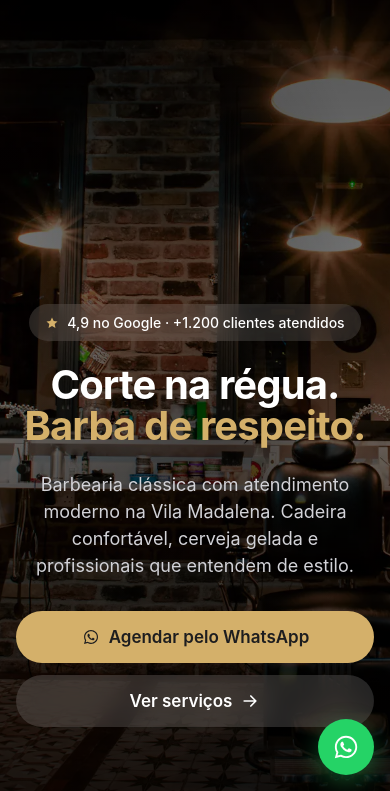
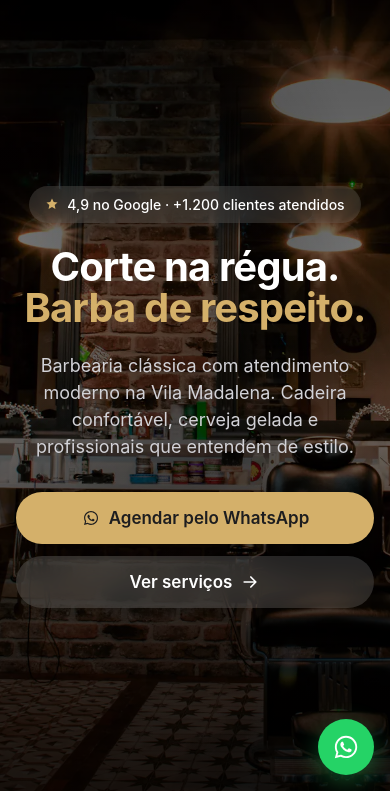
Before and after one commit to sousa7tz/stargolab, a website: page src/demo/barbershop/index.html in a window 390 px wide. Shown: the part 53-844 px from the top of the page. Drawn offline with Linux system fonts and the light colour scheme.

Commit message:
fix(demo): center barbershop hero content on mobile

```diff
--- a/src/demo/barbershop/assets/css/style.css
+++ b/src/demo/barbershop/assets/css/style.css
@@ -257,7 +257,7 @@ h1, h2, h3 { font-weight: 700; letter-spacing: var(--tracking-tight); line-heigh
 /* Sempre escuro (por causa da foto). A cor de fundo é o fallback enquanto a imagem não carrega. */
 .hero {
     min-height: 100vh; min-height: 100svh;
-    display: flex; align-items: flex-end;
+    display: flex; align-items: center;
     padding: calc(var(--header-height) + var(--space-8)) 0 var(--space-8);
     background-color: var(--brand-ink);
     background-image:
@@ -484,7 +484,6 @@ h1, h2, h3 { font-weight: 700; letter-spacing: var(--tracking-tight); line-heigh
     :root { --header-height: 64px; }
 
     .hero {
-        align-items: center;
         background-image:
             var(--hero-overlay),
             url('../img/hero-bg.webp');
```
